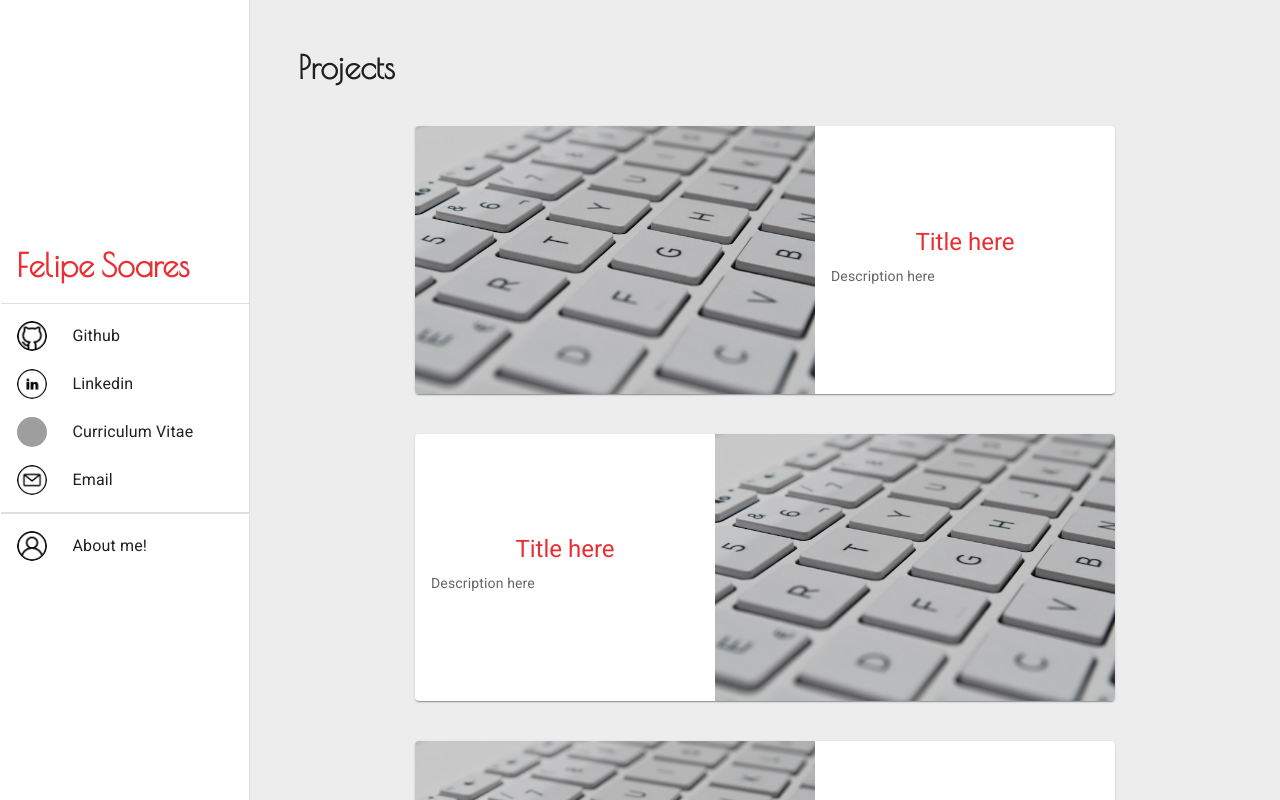
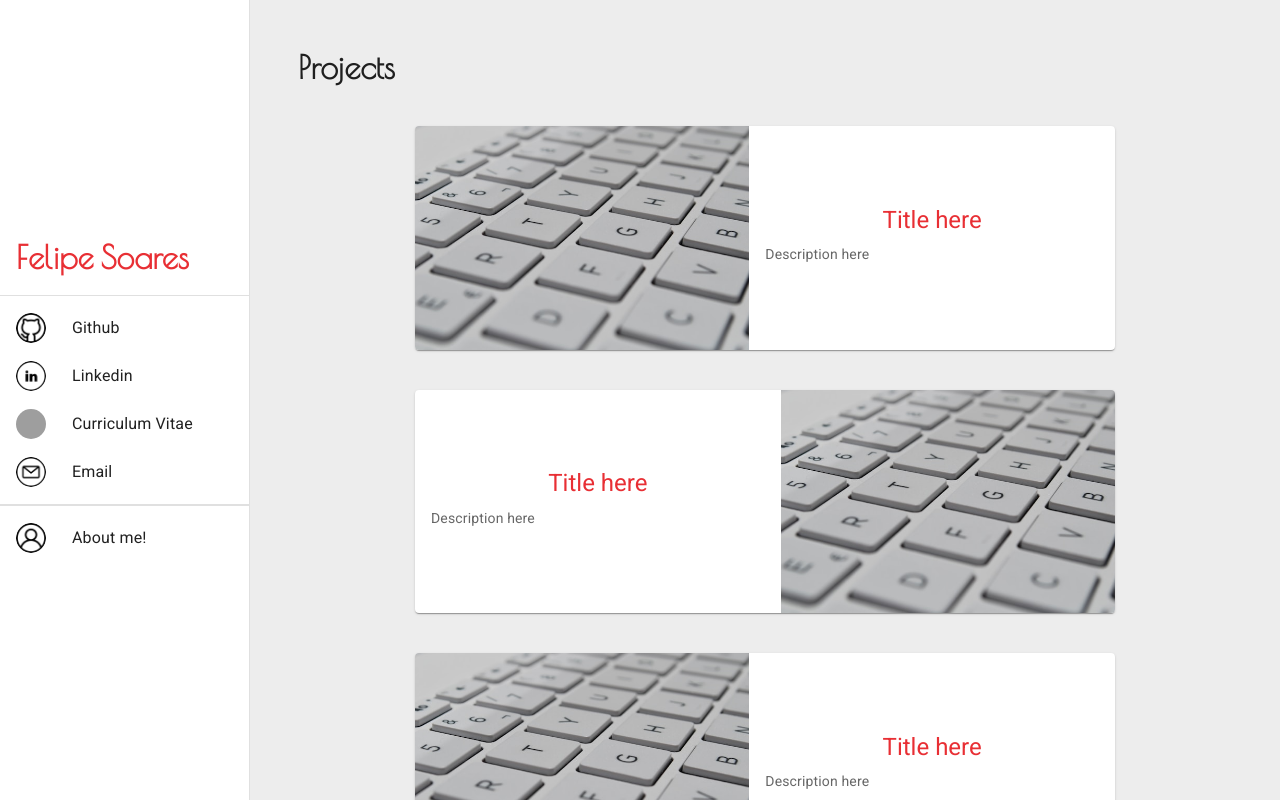
Before and after one commit to felipe31/felipesoar.es, a Next.js app: page / in a window 1280 px wide. Shown: the top 800 px of the page. Built offline with nearby package versions, Linux system fonts and the light colour scheme; no server answers; grey boxes are pictures that could not be loaded.

Commit message:
Update image resize

```diff
--- a/src/app/components/ProjectCard.tsx
+++ b/src/app/components/ProjectCard.tsx
@@ -9,10 +9,12 @@ import { Project } from "@/utilities";
 
 export default function ProjectCard(props: { project: Project; position?: "left" | "right" }) {
   return (
-    <a href={props.project.url} target="_blank">
-      <Card sx={{ maxWidth: 700, maxHeight: 300, display: "flex", my: 5, mx: "auto" }}>
+    <Card className="card-item">
+      <a href={props.project.url} target="_blank">
         {props.position === "left" && (
-          <CardMedia className="card-image" component="img" alt="" image={props.project.img} />
+          <div className="card-image-container">
+            <CardMedia className="card-image" component="img" alt="" image={props.project.img} />
+          </div>
         )}
         <CardActionArea>
           <Box sx={{ display: "flex", flexDirection: "column" }}>
@@ -27,9 +29,11 @@ export default function ProjectCard(props: { project: Project; position?: "left"
           </Box>
         </CardActionArea>
         {props.position === "right" && (
-          <CardMedia className="card-image" component="img" alt="" image={props.project.img} />
+          <div className="card-image-container">
+            <CardMedia className="card-image" component="img" alt="" image={props.project.img} />
+          </div>
         )}
-      </Card>
-    </a>
+      </a>
+    </Card>
   );
 }
--- a/src/app/components/SideDrawer.tsx
+++ b/src/app/components/SideDrawer.tsx
@@ -20,9 +20,9 @@ export default function SideDrawer() {
       anchor="left"
     >
       <div className="side-drawer">
-        <Box sx={{ margin: "auto", paddingTop: "1em", alignItems: "center", width: drawerWidth - 2 }}>
+        <Box sx={{ margin: "auto", width: drawerWidth }}>
           <ListItemButton href="/">
-            <Typography gutterBottom variant="h5" component="div" align="center" className="site-name">
+            <Typography gutterBottom variant="h5" component="div" className="site-name">
               Felipe Soares
             </Typography>
           </ListItemButton>
--- a/src/app/globals.css
+++ b/src/app/globals.css
@@ -102,6 +102,9 @@ a {
 .page-name {
   font: 600 normal 2em var(--font-highlight) !important;
 }
+.site-name {
+  margin: auto;
+}
 /* MUI classes */
 
 .MuiTypography-h5 {
@@ -124,10 +127,35 @@ a {
   /* background-color: #00000046; */
 }
 
+.card-item {
+  margin: 40px auto;
+  max-width: 700px;
+  max-height: 300px;
+}
+
+.card-item a {
+  display: flex;
+  max-width: inherit;
+  max-height: inherit;
+}
+
+.card-image-container {
+  max-width: 50%;
+  width: auto;
+  display: flex;
+  overflow: hidden;
+  align-items: center;
+  justify-content: center;
+  background-color: #8f8f8f12;
+}
+
 .card-image {
-  max-width: 400px;
-  width: 50%;
-  max-height: 40vh;
+  /* max-width: 400px;
+  max-height: 40vh; */
+  width: auto;
+  max-height: 100%;
+  max-width: 100%;
+  object-fit: cover;
 }
 
 /* Responsive */
```
